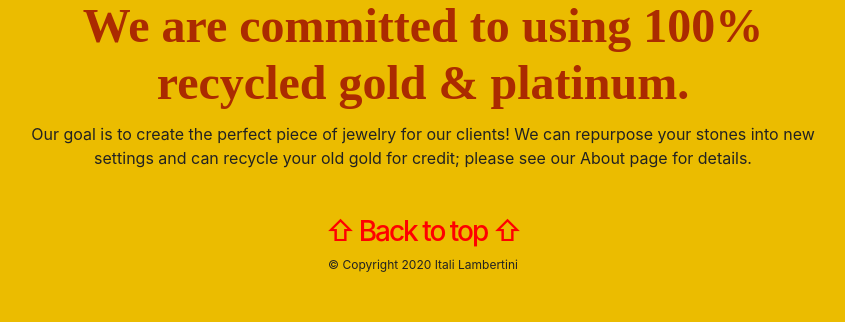
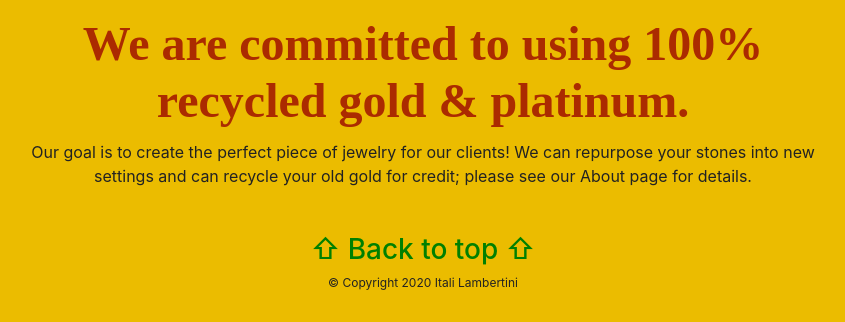
Before and after one commit to mueslimak3r/italilambertini-site, a Django app: page / in a window 1280 px wide. Shown: the part 1300-1622 px from the top of the page, without its empty margins (217-1062 px from the left). Before the commit the page ends 1572 px from the top, so only its background shows below. Run offline with Django 3.2, Linux system fonts and the light colour scheme; some libraries are stand-ins or nearby versions; some web fonts are replaced.

Commit message:
text color change

```diff
--- a/assets/header.css
+++ b/assets/header.css
@@ -2,12 +2,12 @@ body {
     #background-color: #ffffff;
     background-color: #ebbc00;
     min-width:540px !important;
-    scroll-behavior: smooth !important;
+    scroll-behavior: smooth;
 }
 
-a {
-    color: red !important;
-    text-decoration: none !important;
+.link-to-top {
+    color: green;
+    text-decoration: none;
 }
 
 footer {
--- a/assets/navbar.css
+++ b/assets/navbar.css
@@ -22,6 +22,7 @@
   color: #616161;
   border-radius: .25rem;
   margin: 0 0.25em;
+  font-size: 28px;
 }
 .navbar .navbar-nav .nav-link:not(.disabled):hover,
 .navbar .navbar-nav .nav-link:not(.disabled):focus {
--- a/templates/base_layout.html
+++ b/templates/base_layout.html
@@ -17,7 +17,7 @@
     </head>
     <body>
         <header>
-            <div id="header-wrap">
+            <div id="top">
                 <div id="logo-wrap" class="company-name">
                     <h3 id="logo">
                         <a href="/">ITALI LAMBERTINI</a>
@@ -59,7 +59,7 @@
     </body>
     <footer>
     <div class="link-to-top-wrapper">
-        <a href="#header-wrap"><h3 id="link-to-top">&#x21E7; Back to top &#x21E7;</h3></a>
+        <a href="#top"><h3 class="link-to-top">&#x21E7; Back to top &#x21E7;</h3></a>
     </div>
     <p>&copy; Copyright 2020 Itali Lambertini</p>
     </footer>
```
